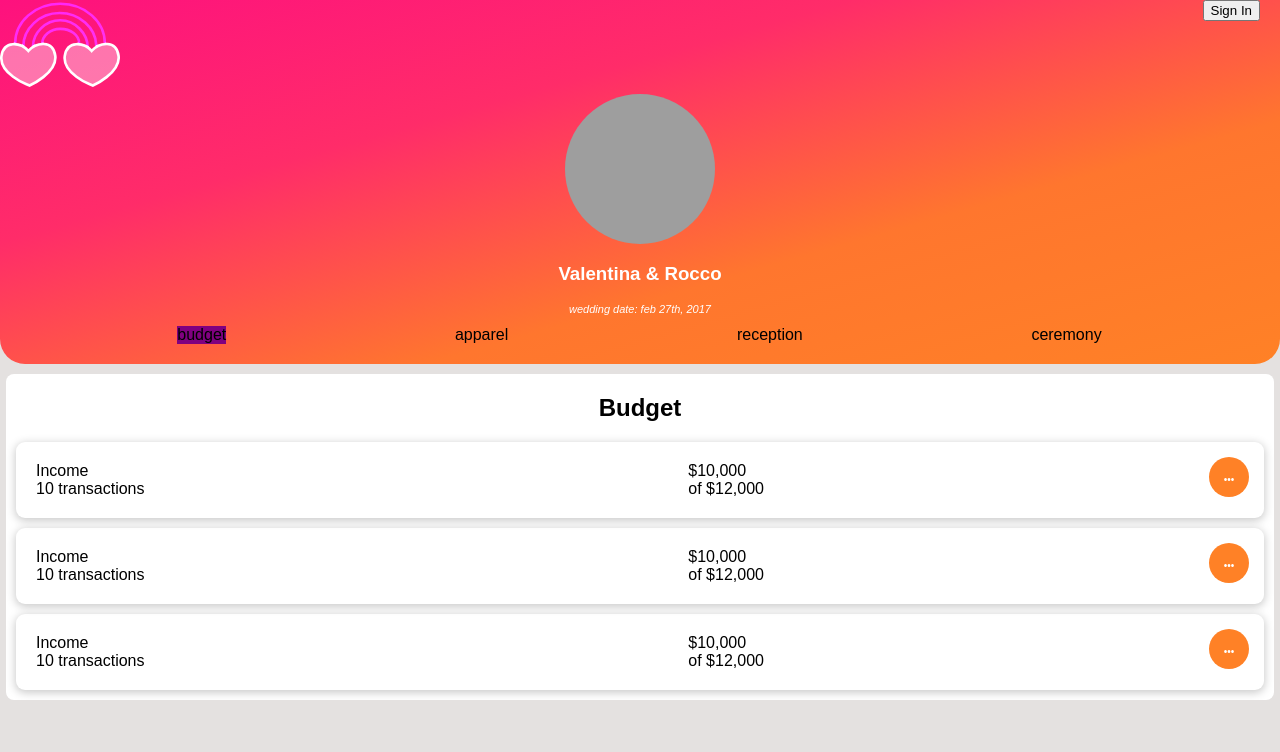
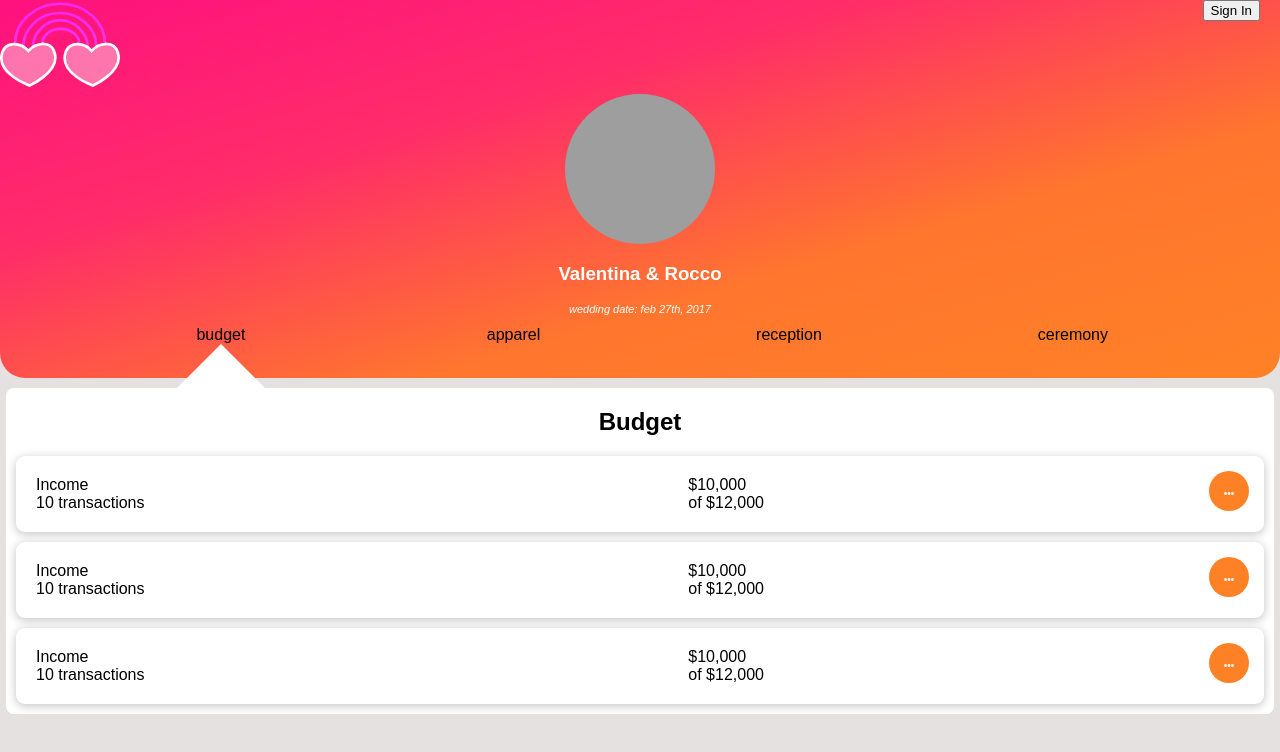
Before and after one commit to seven-seas-digital/Non-Wedding, a React (Create React App) app: page / in a window 1280 px wide. Shown: the top 752 px of the page. Built offline with nearby package versions, Linux system fonts and the light colour scheme; grey boxes are pictures that could not be loaded.

Commit message:
added arrow svg and are using it as an after element to move through the navbar

```diff
--- a/src/components/App.css
+++ b/src/components/App.css
@@ -63,7 +63,7 @@
   padding: 0;
   display: flex;
   justify-content: space-around;
-  padding: 0 5% 20px;
+  padding: 0 5%;
   margin-left: -1px;
   position: relative;
 }
@@ -81,7 +81,17 @@
 }
 
 .nav-item.active {
-  background-color: purple;
+  margin-bottom: -20px;
+}
+
+.svg-triangle{
+  fill: white;
+}
+
+.nav-item.active::after {
+  content: url('../assets/arrow.svg');
+  display: block;
+  transform: rotate(180);
 }
 
 .nav-container svg {
```
Also changed, not shown: src/assets/arrow.svg (added).
